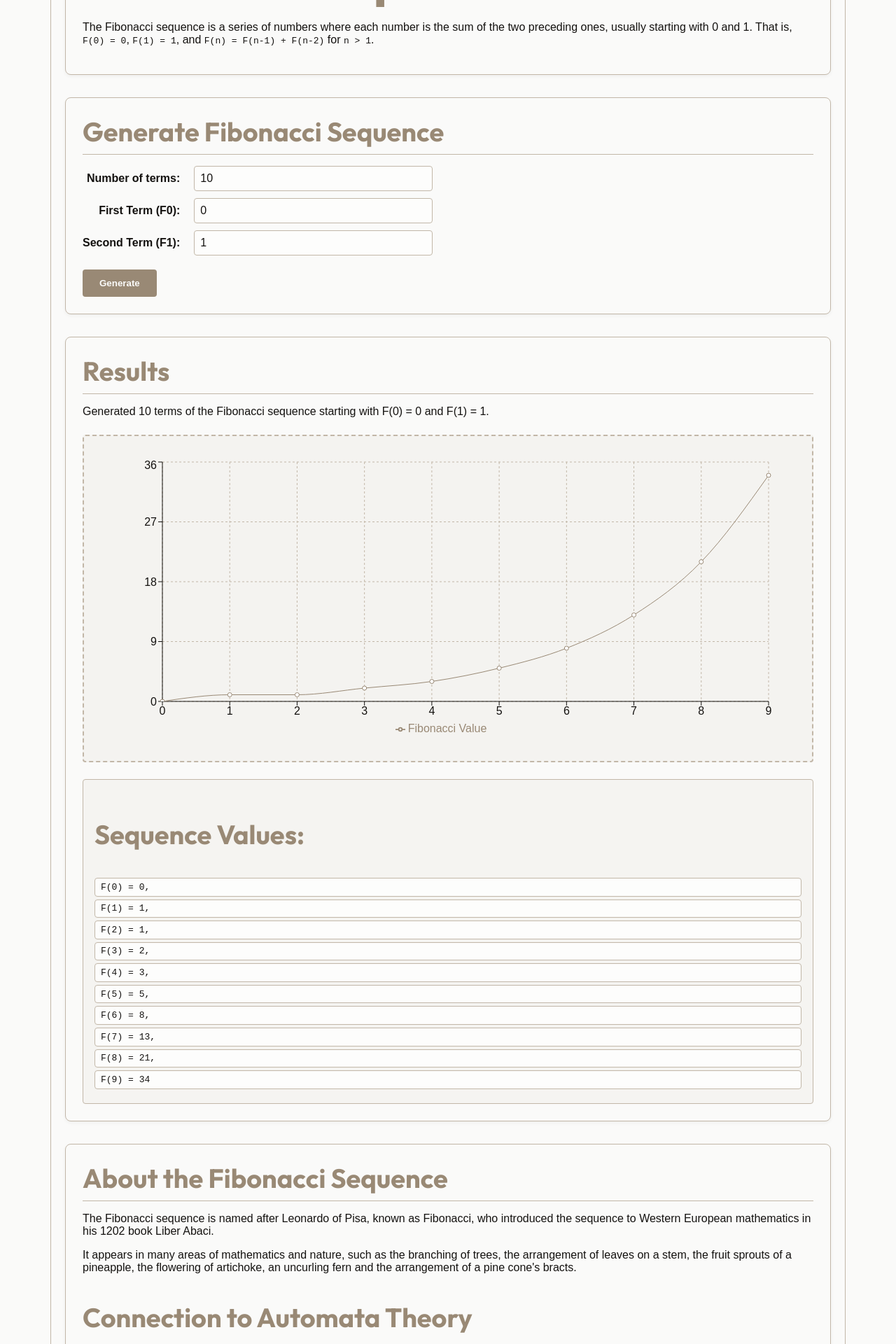
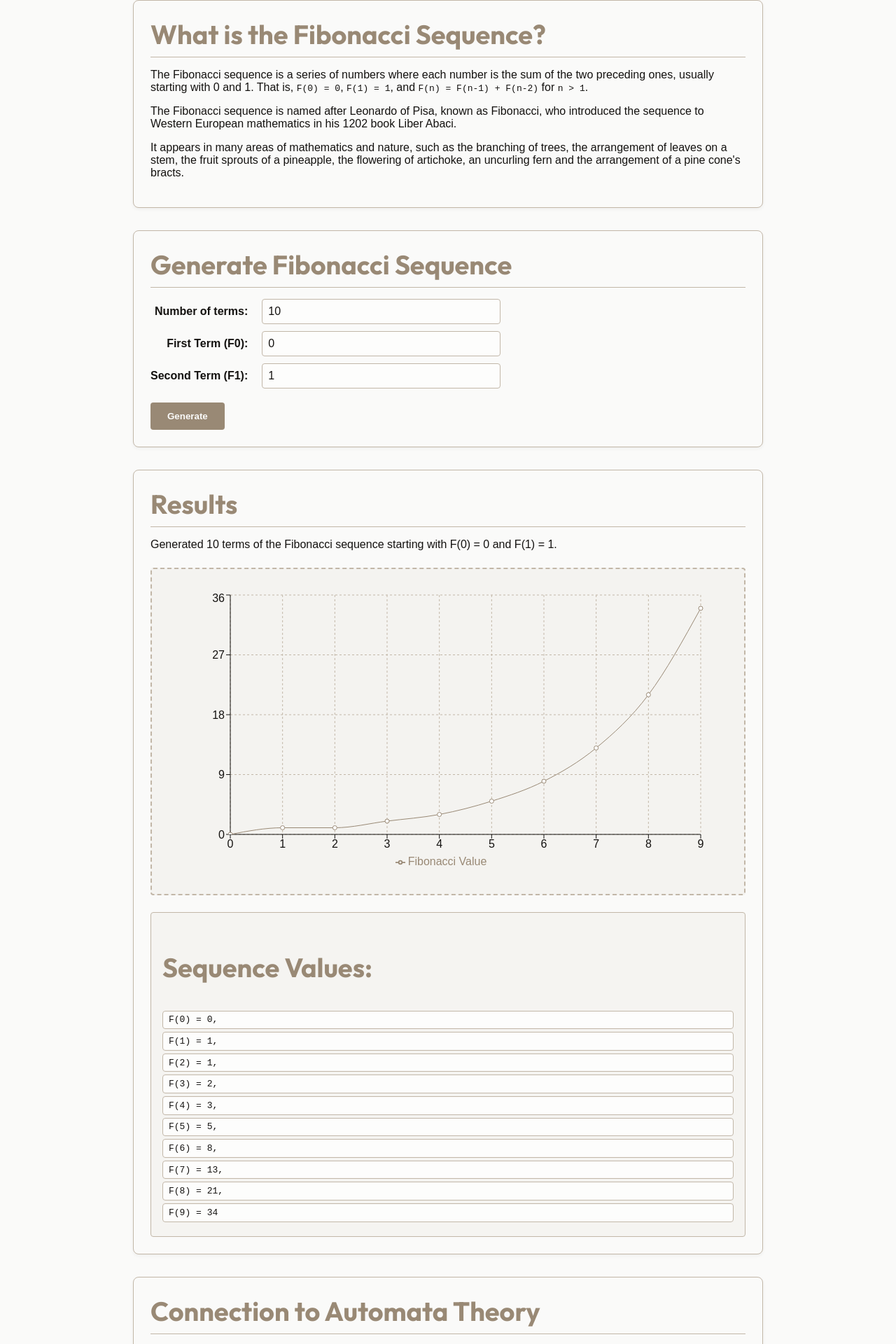
Before and after one commit to adiluexe/automatapedia, a React (Vite) app in the folder automatapedia/: page /fibonacci in a window 1280 px wide. Shown: the part 280-2200 px from the top of the page at 70% size. Built offline with nearby package versions, Linux system fonts and the light colour scheme; a web font is replaced by a local one.

Commit message:
feat(fibonacci): enhance layout and content structure for Fibonacci page
Updated the Fibonacci page to improve the layout and content presentation.
Added informative sections about the Fibonacci sequence and its connection to
automata theory, along with a more structured generator interface.

```diff
--- a/automatapedia/src/pages/FibonacciPage.tsx
+++ b/automatapedia/src/pages/FibonacciPage.tsx
@@ -73,25 +73,39 @@ const FibonacciPage: React.FC = () => {
   const chartData = sequence.map((value, index) => ({ term: index, value }));
 
   return (
-    <div className="container sequence-page">
-      <div className="card">
+    <div className="sequence-page-container">
       {" "}
-        {/* Added card wrapper for header */}
-        <header className="sequence-header">
+      {/* Changed from "container sequence-page" */}
+      <header className="sequence-page-header">
+        {" "}
+        {/* Added header */}
         <h1>Fibonacci Sequence</h1>
-          <p className="sequence-intro">
-            The Fibonacci sequence is a series of numbers where each number is
-            the sum of the two preceding ones, usually starting with 0 and 1.
-            That is, <code>F(0) = 0</code>, <code>F(1) = 1</code>, and{" "}
+      </header>
+      <section className="sequence-intro-section card">
+        {" "}
+        {/* Intro card */}
+        <h2>What is the Fibonacci Sequence?</h2>
+        <p>
+          The Fibonacci sequence is a series of numbers where each number is the
+          sum of the two preceding ones, usually starting with 0 and 1. That is,{" "}
+          <code>F(0) = 0</code>, <code>F(1) = 1</code>, and{" "}
           <code>F(n) = F(n-1) + F(n-2)</code> for <code>n &gt; 1</code>.
         </p>
-        </header>
-      </div>
-
-      <div className="card">
+        <p>
+          The Fibonacci sequence is named after Leonardo of Pisa, known as
+          Fibonacci, who introduced the sequence to Western European mathematics
+          in his 1202 book Liber Abaci.
+        </p>
+        <p>
+          It appears in many areas of mathematics and nature, such as the
+          branching of trees, the arrangement of leaves on a stem, the fruit
+          sprouts of a pineapple, the flowering of artichoke, an uncurling fern
+          and the arrangement of a pine cone's bracts.
+        </p>
+      </section>
+      <section className="sequence-generator-section card">
         {" "}
-        {/* Added card wrapper for generator */}
-        <section className="interactive-generator">
+        {/* Generator card */}
         <h2>Generate Fibonacci Sequence</h2>
         <div className="input-grid">
           <label htmlFor="numTerms">Number of terms:</label>
@@ -132,17 +146,15 @@ const FibonacciPage: React.FC = () => {
           Generate
         </button>
       </section>
-      </div>
-
+      {/* Removed card wrapper from here */}
       {showSequence && sequence.length > 0 && (
-        <div className="card">
+        <section className="results card">
           {" "}
-          {/* Added card wrapper for results */}
-          <section className="results">
+          {/* Results card */}
           <h2>Results</h2>
           <p>
-              Generated {sequence.length} terms of the Fibonacci sequence
-              starting with F(0) = {firstTerm} and F(1) = {secondTerm}.
+            Generated {sequence.length} terms of the Fibonacci sequence starting
+            with F(0) = {firstTerm} and F(1) = {secondTerm}.
           </p>
           <div className="visualization-placeholder chart-container">
             <ResponsiveContainer width="100%" height={400}>
@@ -201,37 +213,22 @@ const FibonacciPage: React.FC = () => {
             </div>
           </div>
         </section>
-        </div>
       )}
-
-      <div className="card">
+      <section className="sequence-automata-connection card">
         {" "}
-        {/* Added card wrapper for info */}
-        <section className="sequence-info">
-          <h2>About the Fibonacci Sequence</h2>
+        {/* Automata card */}
+        <h2>Connection to Automata Theory</h2>
         <p>
-            The Fibonacci sequence is named after Leonardo of Pisa, known as
-            Fibonacci, who introduced the sequence to Western European
-            mathematics in his 1202 book Liber Abaci.
-          </p>
-          <p>
-            It appears in many areas of mathematics and nature, such as the
-            branching of trees, the arrangement of leaves on a stem, the fruit
-            sprouts of a pineapple, the flowering of artichoke, an uncurling
-            fern and the arrangement of a pine cone's bracts.
-          </p>
-          <h3>Connection to Automata Theory</h3>
-          <p>
-            Fibonacci numbers appear in the analysis of certain types of
-            automata and formal languages. For example, the number of binary
-            strings of length <code>n</code> that do not contain two consecutive
-            1s is given by the Fibonacci number <code>F(n+2)</code>. This can be
-            shown by constructing a finite automaton that accepts such strings.
-            The study of growth functions of languages, which count the number
-            of words of a given length, often involves sequences like Fibonacci.
+          Fibonacci numbers appear in the analysis of certain types of automata
+          and formal languages. For example, the number of binary strings of
+          length <code>n</code> that do not contain two consecutive 1s is given
+          by the Fibonacci number <code>F(n+2)</code>. This can be shown by
+          constructing a finite automaton that accepts such strings. The study
+          of growth functions of languages, which count the number of words of a
+          given length, often involves sequences like Fibonacci.
         </p>
       </section>
-      </div>
+      {/* Removed card wrapper from here */}
     </div>
   );
 };
--- a/automatapedia/src/pages/TribonacciPage.tsx
+++ b/automatapedia/src/pages/TribonacciPage.tsx
@@ -69,20 +69,44 @@ const TribonacciPage: React.FC = () => {
   const chartData = sequence.map((value, index) => ({ term: index, value }));
 
   return (
-    <div className="container sequence-page">
-      <header className="sequence-header">
+    <div className="sequence-page-container">
+      {" "}
+      {/* Changed from "container sequence-page" */}
+      <header className="sequence-page-header">
+        {" "}
+        {/* Added header */}
         <h1>Tribonacci Sequence</h1>
-        <p className="sequence-intro">
+      </header>
+      <section className="sequence-intro-section card">
+        {" "}
+        {/* Intro card */}
+        <h2>What is the Tribonacci Sequence?</h2>
+        <p>
           The Tribonacci sequence is a generalization of the Fibonacci sequence
           where each term is the sum of the three preceding terms. The standard
           sequence starts with <code>T(0) = 0</code>, <code>T(1) = 0</code>, and{" "}
           <code>T(2) = 1</code>. Explore how changing the number of terms or the
           initial values affects the sequence.
         </p>
-      </header>
-
-      <section className="interactive-generator">
-        <h2>Generate Sequence</h2>
+        <p>
+          A Tribonacci number is a member of a sequence of integers in which
+          each term is the sum of the three preceding terms. The sequence can be
+          defined by the recurrence relation:
+        </p>
+        <p>
+          <code>T(n) = T(n-1) + T(n-2) + T(n-3)</code>
+        </p>
+        <p>
+          With initial values typically set as <code>T(0) = 0</code>,{" "}
+          <code>T(1) = 0</code>, and <code>T(2) = 1</code>. Other starting
+          values can also be used to generate different Tribonacci-like
+          sequences.
+        </p>
+      </section>
+      <section className="sequence-generator-section card">
+        {" "}
+        {/* Generator card */}
+        <h2>Generate Tribonacci Sequence</h2> {/* Changed heading */}
         <div className="input-grid tribonacci-grid">
           <label htmlFor="numTerms">Number of terms:</label>
           <input
@@ -132,9 +156,10 @@ const TribonacciPage: React.FC = () => {
           Generate
         </button>
       </section>
-
       {showSequence && sequence.length > 0 && (
-        <section className="results">
+        <section className="results card">
+          {" "}
+          {/* Results card */}
           <h2>Results</h2>
           <p>
             Generated {numTerms} terms of the Tribonacci sequence{" "}
@@ -195,24 +220,10 @@ const TribonacciPage: React.FC = () => {
           </div>
         </section>
       )}
-
-      <section className="sequence-info">
-        <h2>About the Tribonacci Sequence</h2>
-        <p>
-          A Tribonacci number is a member of a sequence of integers in which
-          each term is the sum of the three preceding terms. The sequence can be
-          defined by the recurrence relation:
-        </p>
-        <p>
-          <code>T(n) = T(n-1) + T(n-2) + T(n-3)</code>
-        </p>
-        <p>
-          With initial values typically set as <code>T(0) = 0</code>,{" "}
-          <code>T(1) = 0</code>, and <code>T(2) = 1</code>. Other starting
-          values can also be used to generate different Tribonacci-like
-          sequences.
-        </p>
-        <h3>Connection to Automata Theory</h3>
+      <section className="sequence-automata-connection card">
+        {" "}
+        {/* Automata card */}
+        <h2>Connection to Automata Theory</h2>
         <p>
           While direct connections of the Tribonacci sequence to automata theory
           might be less prominent than for sequences like Fibonacci (e.g., in
```
Lines whose indentation alone changed are shown as unchanged.
